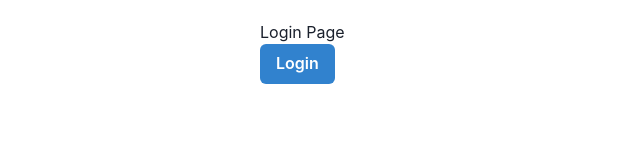
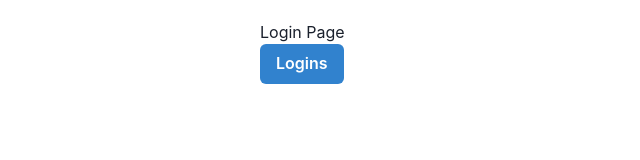
Before and after one commit to ManojGayakwad/Fleet-Management-Client, a React (Vite) app: page / in a window 1280 px wide. Shown: the top 160 px of the page, without its empty margins (0-640 px from the left). Built offline with nearby package versions, Linux system fonts and the light colour scheme.

Commit message:
add new changes

```diff
--- a/src/pages/Login/Login.jsx
+++ b/src/pages/Login/Login.jsx
@@ -6,7 +6,7 @@ const Login = () => {
       <div style={{marginLeft:"260px", marginTop:"20px"}}>
 
         <h1>Login Page</h1>
-        <Button colorScheme='blue'>Login</Button>
+        <Button colorScheme='blue'>Logins</Button>
       </div>
     </>
   );
```
